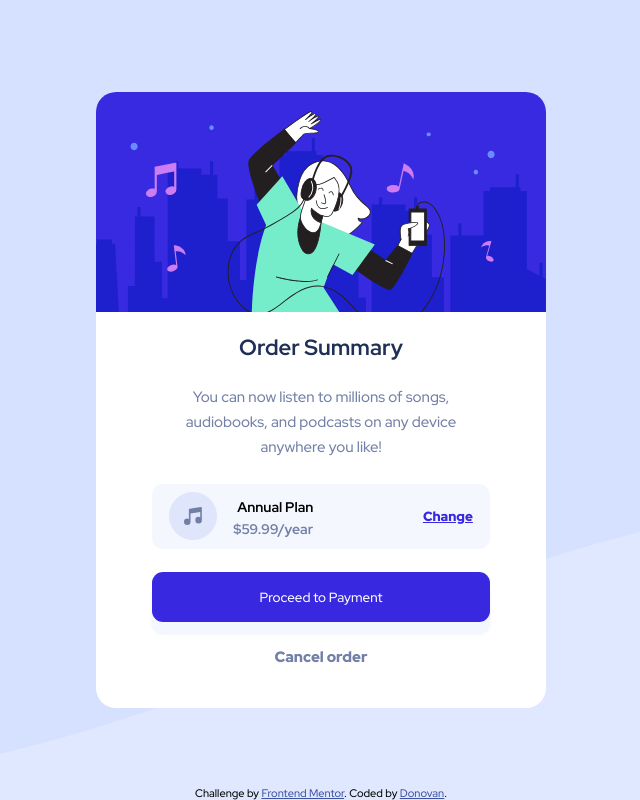
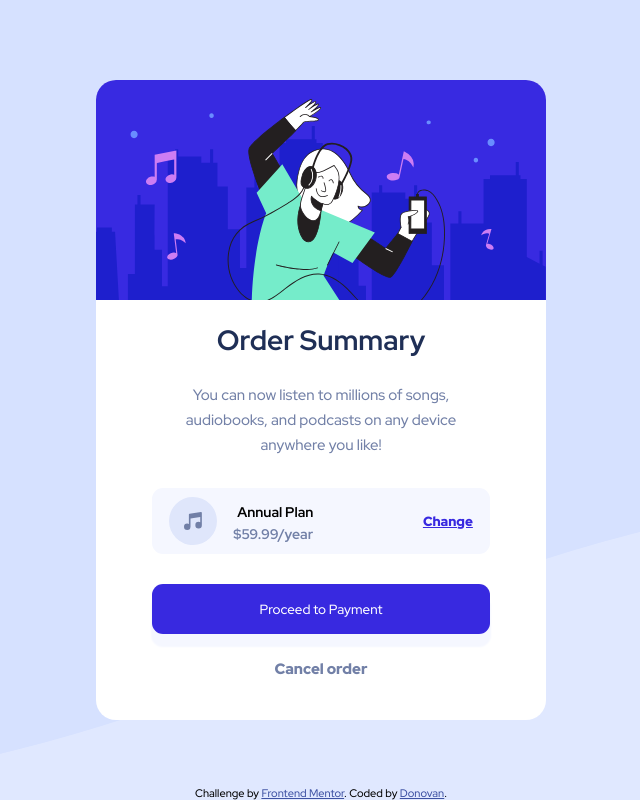
Before and after one commit to donovangg/fe-mentor-order-summary-component, a plain HTML site: page index.html in a window 1280 px wide. Shown: the whole page, without its empty margins (319-959 px from the left). Drawn offline with Linux system fonts and the light colour scheme.

Commit message:
adjust header font to 28px

```diff
--- a/main.css
+++ b/main.css
@@ -165,4 +165,12 @@
   .card-content {
     width: 75%;
   }
+
+  .card-content__header {
+    font-size: 28px;
+  }
+
+  .plan-box {
+    margin: 0.45rem 0;
+  }
 }
```
